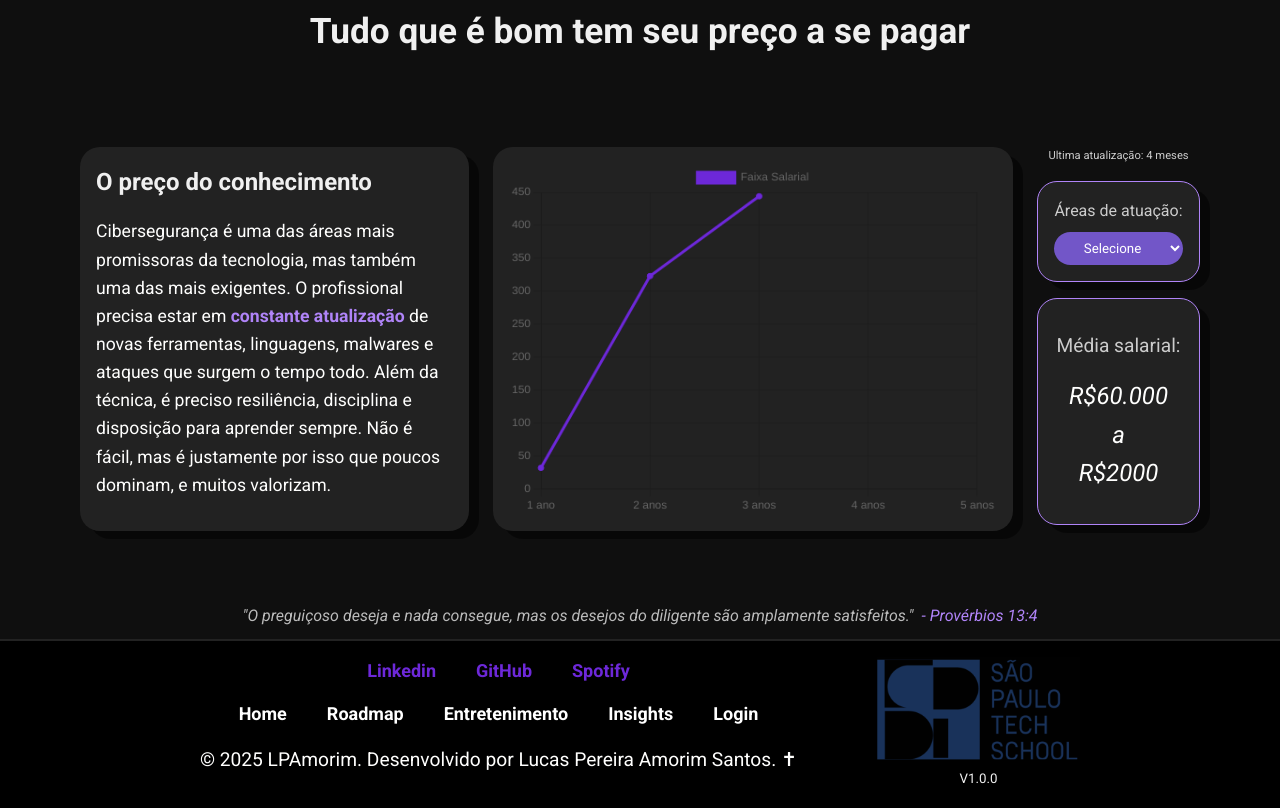
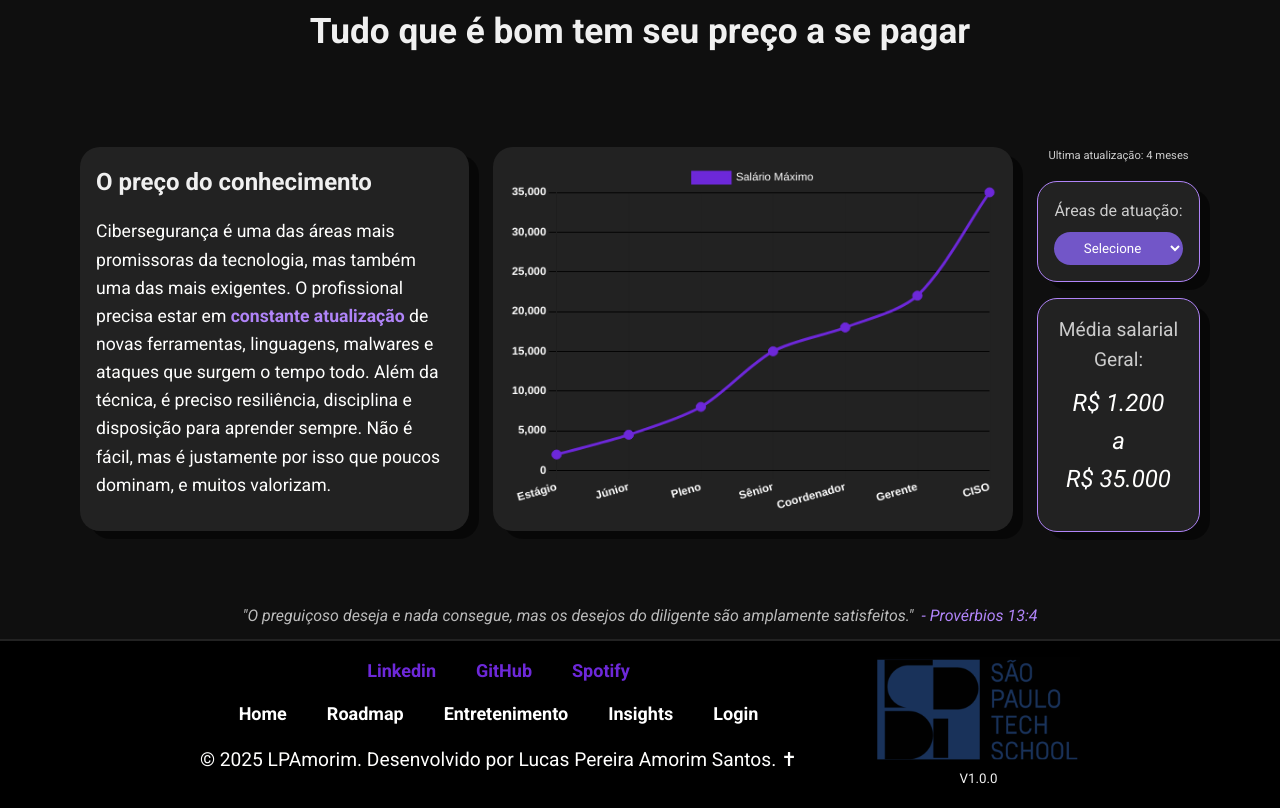
Before and after one commit to LPAmorim/Projeto-Roadmap_Ciberseguranca, a website: page public/index.html in a window 1280 px wide. Shown: the part 1374-2182 px from the top of the page. Drawn offline with nearby package versions, Linux system fonts and the light colour scheme.

Commit message:
Home finalizada

```diff
--- a/public/css/style.css
+++ b/public/css/style.css
@@ -296,6 +296,8 @@ canvas {
 .kpi-media {
   font-size: 1.2rem;
   color: #ccc;
+  margin: 0;
+  height: 53px;
 }
 
 .tempo {
--- a/public/index.html
+++ b/public/index.html
@@ -134,8 +134,8 @@
       </div>
 
       <div class="kpi-box">
-        <p class="kpi-media">Média salarial:</p>
-        <p><i>R$60.000<br>a<br>R$2000</i></p>
+        <p class="kpi-media">Média salarial Geral:</p>
+       <p><i>R$ 1.200 <br>a</br> R$ 35.000</i></p>
       </div>
     </div>
 
--- a/public/js/charjs.js
+++ b/public/js/charjs.js
@@ -1,45 +1,120 @@
 const ctx = document.getElementById('myChart').getContext('2d');
-const cyber =[
+const cyber = [
   { area: 'Estágio', salario: [1200, 2000] },
   { area: 'Júnior', salario: [3500, 4500] },
   { area: 'Pleno', salario: [5500, 8000] },
   { area: 'Sênior', salario: [10000, 15000] },
   { area: 'Coordenador', salario: [14000, 18000] },
   { area: 'Gerente', salario: [15000, 22000] },
-  { area: 'CISO', salario: [25000, 35000], 'salario': [25000, 35000]},
+  { area: 'CISO', salario: [25000, 35000] },
 ];
 
-  const grafico = new Chart(ctx, {
-  type: 'line',
+let grafico;
+let modoAtual = 'linha'; // linha ou barra
+let indexAtual = 0;
+
+// Função para criar ou recriar o gráfico
+function criarGrafico(tipo, dados, labels, labelDoDataset, cores) {
+  if (grafico) grafico.destroy();
+
+  grafico = new Chart(ctx, {
+    type: tipo,
     data: {
-    labels: ['1 ano', '2 anos', '3 anos', '4 anos', '5 anos'],
+      labels: labels,
       datasets: [{
-      label: 'Faixa Salarial',
-      data: [32, 323, 444],
-      fill: false,
-      backgroundColor: 'rgb(109, 40, 217)',
+        label: labelDoDataset,
+        data: dados,
+        backgroundColor: cores,
         borderColor: '#6d28d9',
-      tension: 0,
-      fontColor: '#ffffff',
+        tension: 0.3,
+        pointRadius: 5,
+        pointHoverRadius: 7
       }]
     },
     options: {
       responsive: true,
       maintainAspectRatio: true,
+      color: '#ffffff',
       scales: {
-      y: {
-        beginAtZero: true
+        x: {
+          ticks: {
+            color: '#ffffff',
+            font: {
+              weight: 'bold'
             }
           },
+          grid: {
+            color: '#222'
+          }
+        },
+        y: {
+          ticks: {
+            color: '#ffffff',
+            font: {
+              weight: 'bold'
+            }
+          },
+          grid: {
+            color: '#000000'
+          }
+        }
+      },
+      plugins: {
+        tooltip: {
+          titleColor: '#ffffff',
+          bodyColor: '#b084f8',
+          backgroundColor: '#111111',
+          borderColor: '#6d28d9',
+          borderWidth: 1,
+          callbacks: {
+            label: function (context) {
+              if (modoAtual === 'linha') {
+                const index = context.dataIndex;
+                const item = cyber[index];
+                return `Salário Máximo: R$ ${item.salario[1].toLocaleString('pt-BR')}`;
+              } else {
+                const valor = context.raw;
+                const label = context.label;
+                return `${label}: R$ ${valor.toLocaleString('pt-BR')}`;
+              }
+            },
+            title: function (tooltipItems) {
+              if (modoAtual === 'linha') {
+                const index = tooltipItems[0].dataIndex;
+                const item = cyber[index];
+                return `${item.area}\nSalário Mínimo: R$ ${item.salario[0].toLocaleString('pt-BR')}`;
+              } else {
+                return `${cyber[indexAtual].area}`;
+              }
+            }
+          }
+        }
+      }
     }
   });
+}
 
+// Gráfico inicial (linha)
+const labels = cyber.map(item => item.area);
+const maxSalarios = cyber.map(item => item.salario[1]);
+criarGrafico('line', maxSalarios, labels, 'Salário Máximo', 'rgb(109, 40, 217)');
+
+
+// Quando o usuário muda a área de atuação
 document.getElementById('areasDaCiber').addEventListener('change', function () {
-    const selectAtuacao = parseInt(this.value);
+  const selectAtuacao = parseInt(this.value) - 1;
 
-    if (!selectAtuacao) {
-    grafico.data.datasets[0].data = cyber[selectedIndex].salario;
-    grafico.data.datasets[0].label = `Faixa Salarial - ${cyber[selectAtuacao].area}`;
-    grafico.update();
+  if (!isNaN(selectAtuacao) && cyber[selectAtuacao]) {
+    const faixa = cyber[selectAtuacao].salario;
+    indexAtual = selectAtuacao;
+    modoAtual = 'barra';
+
+    criarGrafico(
+      'bar',
+      faixa,
+      ['Salário Mínimo', 'Salário Máximo'],
+      `Faixa Salarial - ${cyber[selectAtuacao].area}`,
+      ['#9333ea', '#8b5cf6']
+    );
   }
-})
+});
```
Lines whose indentation alone changed are shown as unchanged.
